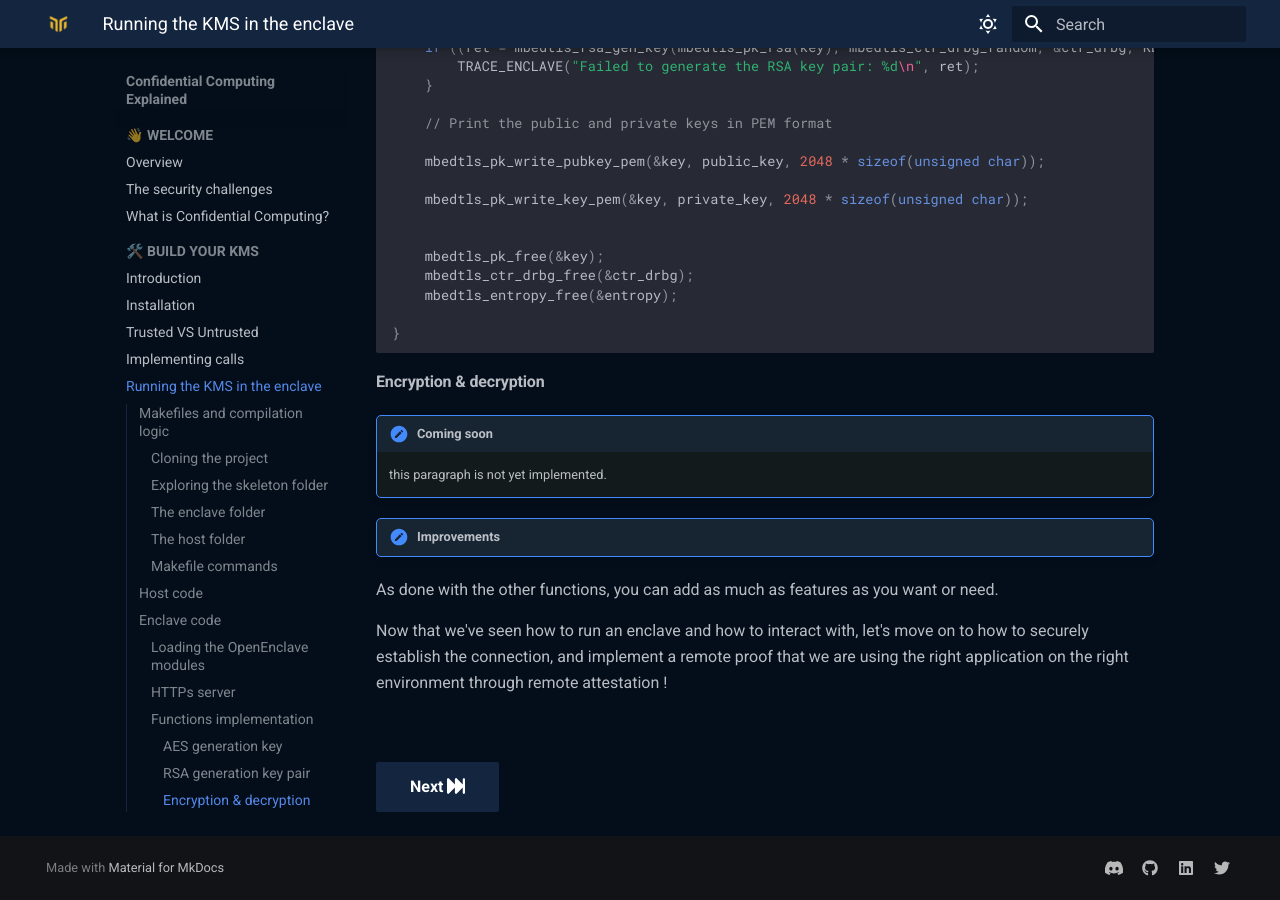
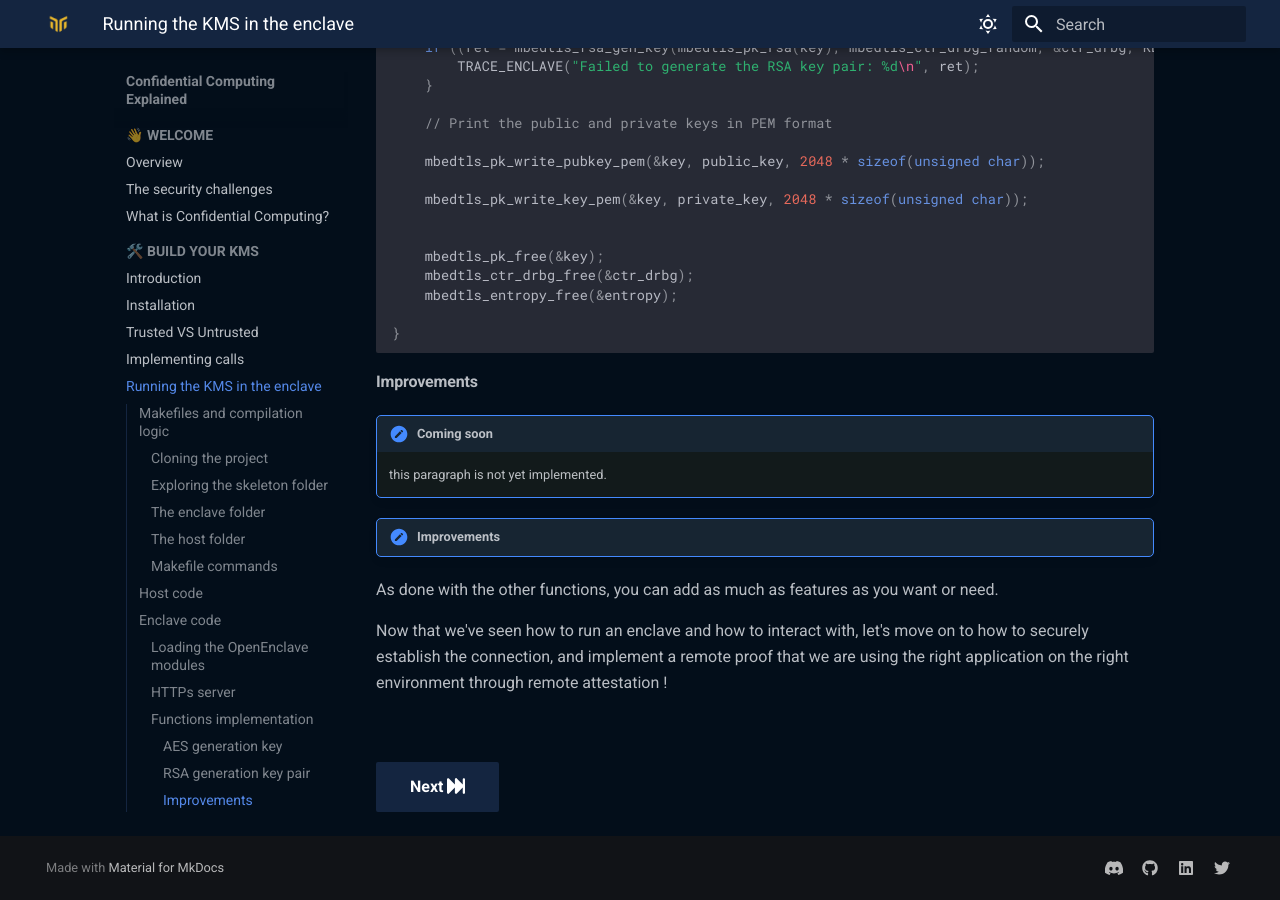
Before and after one commit to mithril-security/Confidential_Computing_Explained, an MkDocs documentation site: the page built from docs/docs/build-your-kms/part1_running_kms_enclave.md, in a window 1280 px wide and 900 px high, scrolled down 14553 px. Built offline with MkDocs 1.6.1 and Material for MkDocs 9.7.7, drawn with Linux system fonts in a browser that asks for light colours; comment, search, counter and statistics services are not loaded.

Commit message:
changes to part 2

````diff
--- a/docs/docs/build-your-kms/part1_running_kms_enclave.md
+++ b/docs/docs/build-your-kms/part1_running_kms_enclave.md
@@ -687,7 +687,7 @@ void generate_rsa_keypair(unsigned char* public_key, unsigned char* private_key)
 ```
 
 
-#### Encryption & decryption
+#### Improvements
 
 !!! note "Coming soon"
     this paragraph is not yet implemented.
````
